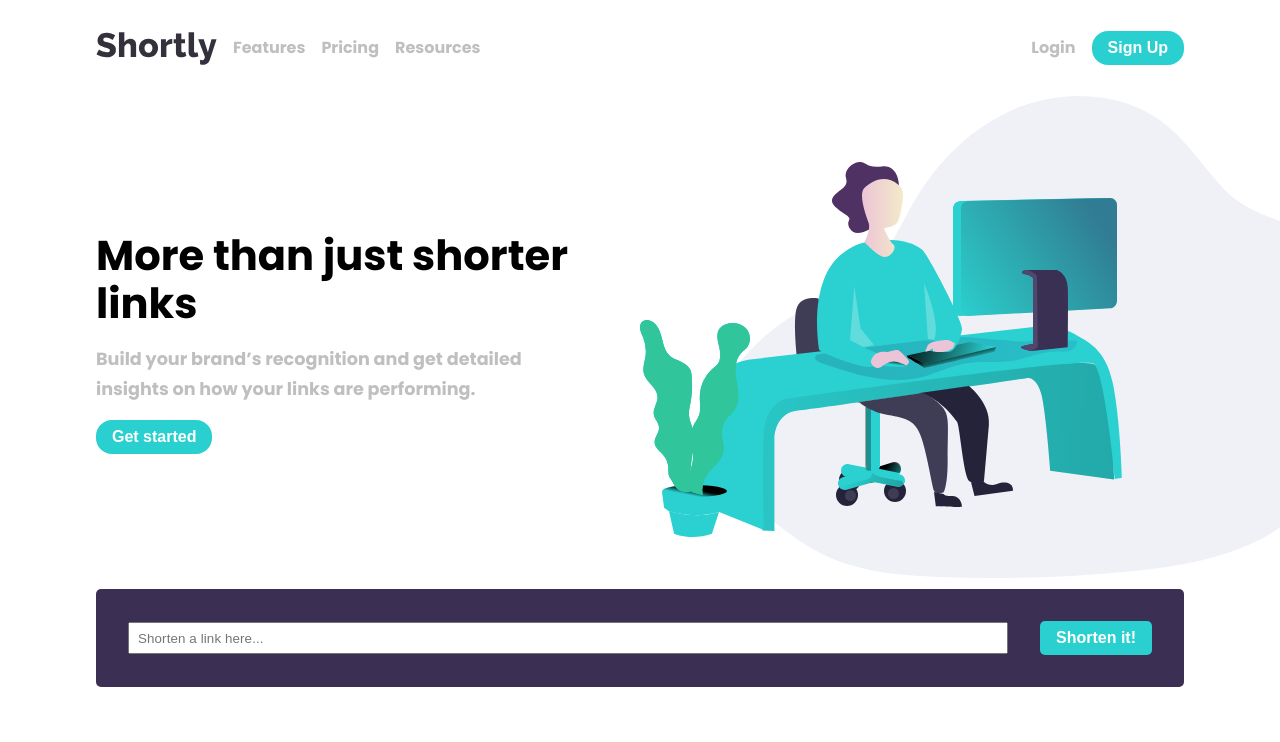
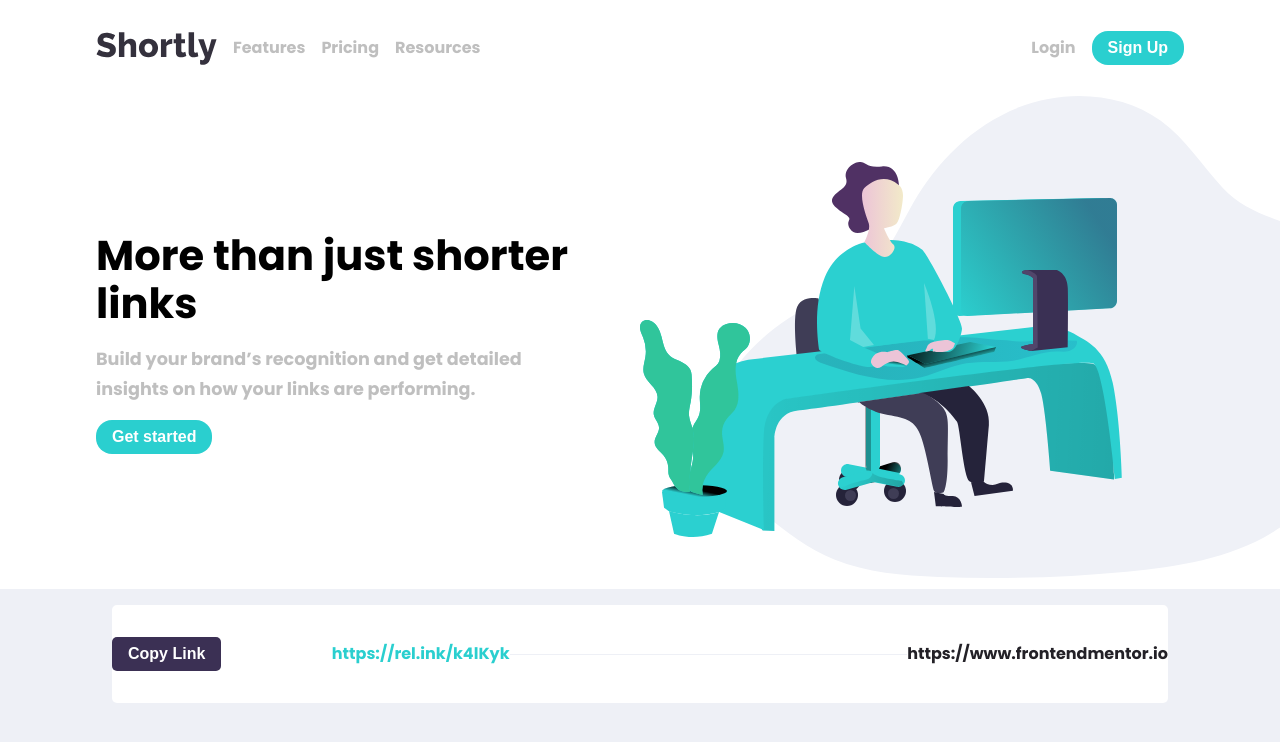
Before and after one commit to kelly1801/Plenty-hometaking-kelly-chara, a React (Vite) app: page / in a window 1280 px wide. Shown: the top 742 px of the page. Built offline with nearby package versions, Linux system fonts and the light colour scheme.

Commit message:
add componets for links

```diff
--- a/src/components/Form.tsx
+++ b/src/components/Form.tsx
@@ -2,12 +2,10 @@ import React from "react";
 import { ColumnContainer, Button } from "../styles";
 export const Form = () => {
   return (
-    <ColumnContainer as={'form'} form>
+    <ColumnContainer as={"form"} form>
+      <input type="text" placeholder="Shorten a link here..." />
 
-        <input type="text" placeholder="Shorten a link here..."/>
-
-        <Button type="submit">Shorten it!</Button>
-
+      <Button type="submit">Shorten it!</Button>
     </ColumnContainer>
   );
 };
--- /dev/null
+++ b/src/components/LinkContainer.tsx
@@ -0,0 +1,16 @@
+import React from "react";
+import { ColumnContainer, Button, Link } from "../styles";
+const LinkContainer = () => {
+  return (
+    <ColumnContainer link>
+      <Link variant="large">https://www.frontendmentor.io</Link>
+      <hr/>
+      <ColumnContainer>
+        <Link variant="short">https://rel.ink/k4lKyk</Link>
+        <Button copy={true} borderRadius='5px'>Copy Link</Button>
+      </ColumnContainer>
+    </ColumnContainer>
+  );
+};
+
+export default LinkContainer;
--- a/src/components/MainSection.tsx
+++ b/src/components/MainSection.tsx
@@ -1,11 +1,12 @@
 import React from "react";
 import { SectionContainer, ColumnContainer } from "../styles";
-import {Form} from "./Form";
+import { Form, LinkContainer } from "../components";
 const MainSection = () => {
   return (
     <SectionContainer main>
       <ColumnContainer>
-      <Form/>
+      {/* <Form/> */}
+      <LinkContainer/>
       </ColumnContainer>
     </SectionContainer>
   );
--- a/src/components/index.ts
+++ b/src/components/index.ts
@@ -1,5 +1,6 @@
 export * from './Form';
 export * from './Header';
+export { default as LinkContainer } from './LinkContainer';
 export { default as MainSection } from './MainSection';
 export * from './Navbar';
 export * from './index';
--- a/src/styles/NavStyles.ts
+++ b/src/styles/NavStyles.ts
@@ -29,10 +29,10 @@ export const Nav = styled.nav`
   align-items: center;
   justify-content: space-between;
   height: 2rem;
-   padding: 3rem 0;
+  padding: 3rem 2rem;
 
   @media (min-width: 768px) {
-
+    padding: 3rem 6rem;
     ${Menu} {
       display: none;
       background-color: red;
--- a/src/styles/containers.ts
+++ b/src/styles/containers.ts
@@ -2,18 +2,14 @@ import styled, { css } from "styled-components";
 
 interface ColumContainerProps {
   form?: boolean;
+  link?: boolean;
 }
 interface SectionContainerProps {
- main?: boolean;
+  main?: boolean;
 }
 export const PageContainer = styled.main`
-  background-color: #fff;
   position: relative;
- padding: 0 2rem;
-overflow-x: hidden;
-  @media (min-width: 768px) {
-    padding: 0 6rem;
-      }
+  overflow-x: hidden;
 `;
 export const FlexContainer = styled.div`
   display: flex;
@@ -50,6 +46,7 @@ export const ColumnContainer = styled.div<ColumContainerProps>`
   figure {
     width: 100%;
   }
+
   ${(props) =>
     props.form &&
     css`
@@ -76,10 +73,18 @@ export const ColumnContainer = styled.div<ColumContainerProps>`
        input {
         flex-grow: 3;
        }
-      button {
-        width: max-content;
-      }
+
     `}
+
+  ${(props) =>
+    props.link &&
+    css`
+      background: var(--White);
+      padding: 2rem 0;
+      border-radius: 5px;
+      margin: 1rem; /* erase margin later*/
+    `}
+
   @media (min-width: 768px) {
     flex-direction: row-reverse;
     justify-content: space-between;
@@ -90,21 +95,21 @@ export const ColumnContainer = styled.div<ColumContainerProps>`
       text-align: left;
       align-items: flex-start;
       max-width: 500px;
-      button {
-        width: max-content;
-      }
     }
   }
 `;
 
 export const SectionContainer = styled.section<SectionContainerProps>`
-
-
+  padding: 0 2rem;
+  @media (min-width: 768px) {
+    padding: 0 6rem;
+  }
 
   ${(props) =>
     props.main &&
     css`
-
+      background-color: var(--neutral-light-violet);
+      height: 100vh;
     `}
 `;
 export const FlexList = styled.ul`
--- a/src/styles/global.styles.ts
+++ b/src/styles/global.styles.ts
@@ -15,7 +15,12 @@ html,
 body {
   background-color: var(--White);
 }
-
+hr {
+  width: 100%;
+  background-color: var(--neutral-light-violet);
+   height: 1px;
+    border: 0;
+}
 :root {
   --primary-cyan: hsl(180, 66%, 49%);
   --primary-dark-violet: hsl(257, 27%, 26%);
@@ -24,6 +29,7 @@ body {
   --neutral-grayish-violet: hsl(257, 7%, 63%);
   --neutral-very-dark-blue: hsl(255, 11%, 22%);
   --neutral-very-dark-violet: hsl(260, 8%, 14%);
+  --neutral-light-violet: hsl(225, 33%, 95%);
   --White: #fff;
   --font-poppins-500: 500  1rem/2rem 'Poppins', sans-serif ;
   --font-poppins-700: 700  1rem/2rem 'Poppins', sans-serif;
--- a/src/styles/shared.styles.ts
+++ b/src/styles/shared.styles.ts
@@ -1,6 +1,13 @@
-import styled from "styled-components";
+import styled, {css} from "styled-components";
 
-export const Button = styled.button`
+interface LinkProps {
+  variant: 'large' | 'short'
+}
+interface ButtonProps {
+  copy?: boolean;
+  borderRadius?: string
+}
+export const Button = styled.button<ButtonProps>`
   background-color: var(--primary-cyan);
   border: none;
   outline: none;
@@ -8,11 +15,39 @@ export const Button = styled.button`
   color: var(--White);
   font-size: 1rem;
   font-weight: 700;
-  border-radius: 1rem;
+  border-radius: ${(props) => props.borderRadius || '1rem' };
   width: 80%;
   cursor: pointer;
 
   &:hover {
     background-color: #9ae3e3;
   }
+    @media (min-width: 768px) {
+
+      width: max-content;
+
+    }
+
+    ${(props) =>
+    props.copy  &&
+    css`
+        background: var(--primary-dark-violet);
+
+    `}
 `;
+
+export const Link = styled.p<LinkProps>`
+${(props) =>
+    props.variant === 'large' &&
+    css`
+      color: var(--neutral-very-dark-violet)
+
+    `}
+    ${(props) =>
+    props.variant === 'short' &&
+    css`
+      color: var(--primary-cyan)
+
+    `}
+
+`
```
Also changed, not shown: src/screens/HomePage.tsx (+5 -2 lines).
